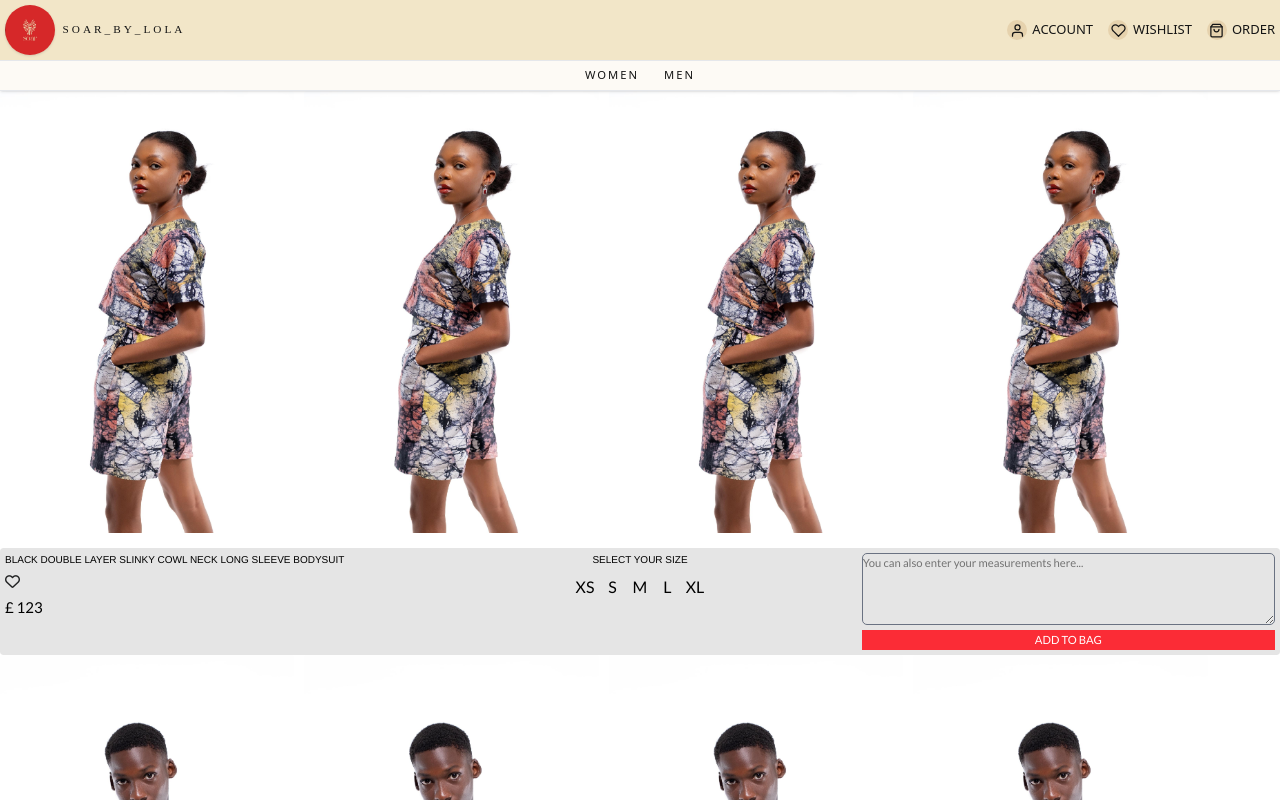
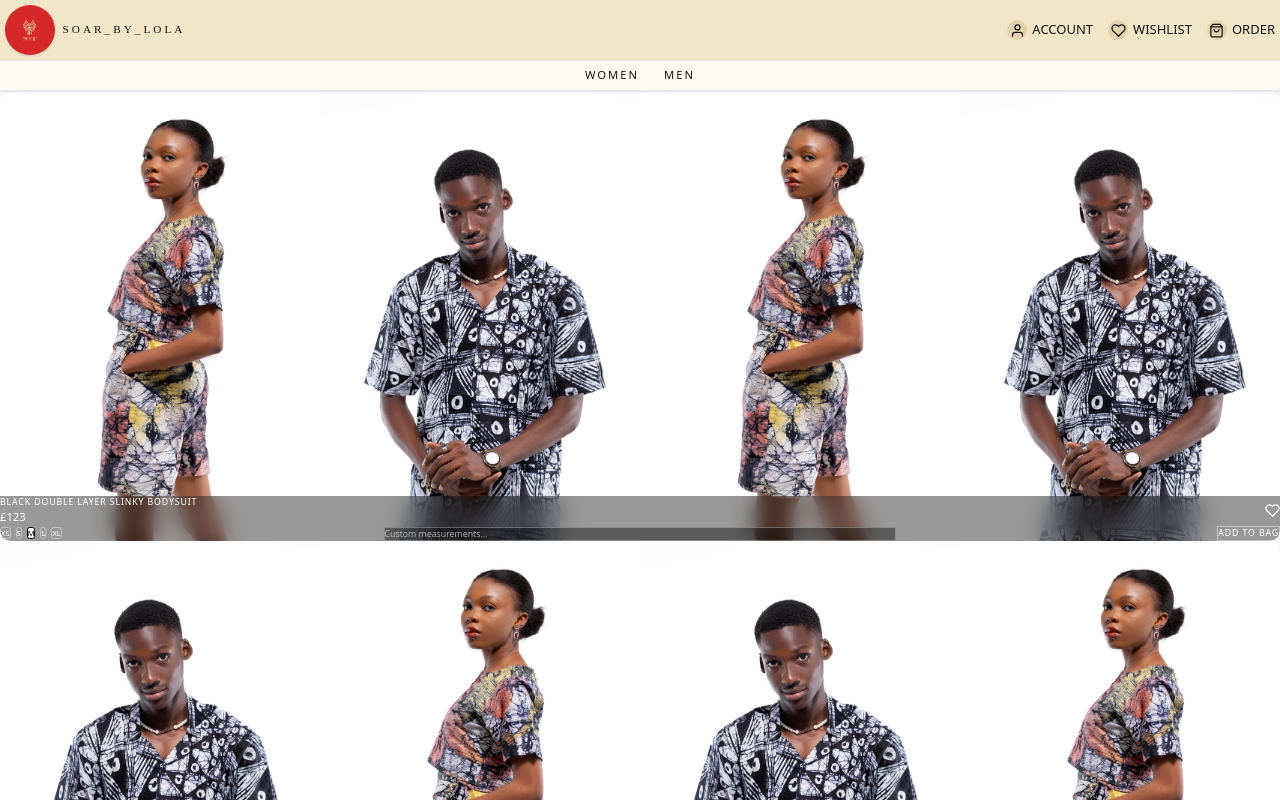
Before and after one commit to olamidefrancis/SoarByLola, a React (Vite) app: page /Men in a window 1280 px wide. Shown: the top 800 px of the page. Built offline with nearby package versions, Linux system fonts and the light colour scheme.

Commit message:
Men page layout fix

```diff
--- a/src/Components/Men/Men.jsx
+++ b/src/Components/Men/Men.jsx
@@ -1,207 +1,173 @@
 import "./Men.css";
 import one from "../../assets/Images/md1.jpeg";
 import two from "../../assets/Images/md2.jpeg";
-import { useContext, useState } from "react";
+
+import { useState, useContext } from "react";
 import { StoreContext } from "../../context/StoreContext";
+import { FiHeart } from "react-icons/fi";
 
-const catalog = [
+const products = [
   {
-    Picture: [one, one, one, one],
-    Title: "Black Double Layer Slinky Cowl Neck Long Sleeve Bodysuit",
-    Price: 123
+    Picture: [one, two, one, two],
+    Title: "Black Double Layer Slinky Bodysuit",
+    Price: 123,
   },
   {
-    Picture: [two, two, two, two],
-    Title: "Men wears",
-    Price: 200
+    Picture: [two, one, two, one],
+    Title: "Modern Tailored Menswear",
+    Price: 200,
+  },
+  {
+    Picture: [one, two, one, two],
+    Title: "Minimal Comfort Set",
+    Price: 150,
   },
 ];
 
 const sizes = ["XS", "S", "M", "L", "XL"];
 
 function Men() {
-  const [selectedSizes, setSelectedSizes] = useState({});
-  const [measurements, setMeasurements] = useState({});
-  const { orders, setOrders, likes, setLikes } = useContext(StoreContext);
-  const [likedItems, setLikedItems] = useState({});
+  const { setOrders, setLikes } = useContext(StoreContext);
 
-  // Handle selecting size per item
-  const handleSize = (itemIndex, size) => {
-    setSelectedSizes((prev) => ({
-      ...prev,
-      [itemIndex]: size,
-    }));
+  const [productData, setProductData] = useState(
+    products.map(() => ({
+      size: "M",
+      measurement: "",
+      liked: false,
+    }))
+  );
+
+  const handleSizeChange = (index, size) => {
+    const updated = [...productData];
+    updated[index].size = size;
+    setProductData(updated);
   };
 
-  // Handle measurement per item
-  const handleMeasurement = (itemIndex, value) => {
-    setMeasurements((prev) => ({
-      ...prev,
-      [itemIndex]: value,
-    }));
+  const handleMeasurement = (index, value) => {
+    const updated = [...productData];
+    updated[index].measurement = value;
+    setProductData(updated);
   };
 
-  // Submit order
-  const handleSubmit = (item, itemIndex) => {
-    const selectedSize = selectedSizes[itemIndex];
-    const measurement = measurements[itemIndex] || "";
+  const handleLike = (index, item) => {
+    const updated = [...productData];
+    const isLiked = !updated[index].liked;
+    updated[index].liked = isLiked;
+    setProductData(updated);
 
-    if (!selectedSize && measurement.trim() === "") {
-      alert("Please select a size or enter your measurements.");
-      return;
-    }
-
-    const newOrder = {
-      Picture: item.Picture,
-      size: selectedSize || measurement,
-      Price: item.Price,
-      Title: item.Title
-    };
-
-    setOrders((prev) => [...prev, newOrder]);
-
-    // Reset only this item’s selections
-    setSelectedSizes((prev) => ({ ...prev, [itemIndex]: null }));
-    setMeasurements((prev) => ({ ...prev, [itemIndex]: "" }));
-  };
-
-  // Likes
-const handleLikes = (itemIndex, item) => {
-  const isLiked = !likedItems[itemIndex];
-
-  // 1. update local liked state
-  setLikedItems((prev) => ({
-    ...prev,
-    [itemIndex]: isLiked,
-  }));
-
-  // 2. update global likes separately
-  setLikes((prevLikes) => {
-    if (isLiked) {
-      // ADD like only if it doesn't exist
-      if (!prevLikes.some((like) => like.Title === item.Title)) {
-        return [
-          ...prevLikes,
-          {
-            Picture: item.Picture,
-            size: selectedSizes[itemIndex] || measurements[itemIndex] || "",
-            Title: item.Title,
-            Price: item.Price,
-          },
-        ];
-      }
-      return prevLikes;
-    }
-
-    // REMOVE if unliked
-    return prevLikes.filter((like) => like.Title !== item.Title);
+    setLikes((prev) => {
+      if (isLiked) return [...prev, item];
+      return prev.filter((like) => like.Title !== item.Title);
     });
   };
 
+  const handleAddToBag = (index, item) => {
+    const data = productData[index];
 
+    setOrders((prev) => [
+      ...prev,
+      {
+        ...item,
+        size: data.size,
+        measurement: data.measurement,
+        quantity: 1,
+      },
+    ]);
+  };
 
   return (
-    <div className="h-full flex flex-col overflow-hidden">
-      {catalog.map((item, i) => (
-        <div className="flex flex-col w-full gap-y-6" key={i}>
+    <div className="bg-[#faf8f3] min-h-screen px-4 md:px-16 py-16 space-y-24">
 
-          {/* IMAGES */}
-          <div className="flex w-full overflow-x-auto gap-4 py-2">
-            {item.Picture.map((img, idx) => (
-              <div key={idx} className="flex-shrink-0 w-[45%] sm:w-[30%] md:w-[23%] lg:w-[23%] flex-col">
-                <img src={img} className="w-full h-auto rounded-md object-cover" />
+      {products.map((item, i) => (
+
+        <div key={i} className="flex flex-col gap-8">
+
+          {/* IMAGE STRIP */}
+          <div className="relative w-full rounded-2xl overflow-hidden">
+
+            {/* IMAGE ROW */}
+            <div className="grid grid-cols-4 w-full">
+              {item.Picture.map((img, index) => (
+                <div key={index} className="w-full h-[450px]">
+                  <img
+                    src={img}
+                    alt={item.Title}
+                    className="w-full h-full object-cover"
+                  />
                 </div>
               ))}
             </div>
 
-          {/* PRODUCT CARD */}
-          <div className="pricecon flex flex-col md:flex-row bg-neutral-200 w-full paddy gap-6 rounded-md lato-thin bg-[#f2e6c8]">
+            {/* PREMIUM GLASS PANEL */}
+            <div className="absolute bottom-0 left-0 w-full bg-black/40 backdrop-blur-md text-white px-6 py-5 space-y-4">
 
-            {/* TITLE + LIKE */}
-            <div className="flex flex-col gap-6 md:w-1/3 ">
-              <h1 className="text-sm  uppercase lato-thin">{item.Title}</h1>
-              <i
-                className={`${
-                  likedItems[i]
-                    ? "fa-solid fa-heart fa-2xl text-red-500"
-                    : "fa-regular fa-heart fa-xl text-[#202122]"
-                } cursor-pointer`}
-                onClick={() => handleLikes(i, item)}
-              ></i>
-
-              {/* PRICE */}
-              <div className="price">
-                <h2 className="text-2xl"> {`£ ${item.Price}`}</h2>
-              </div>
+              {/* TOP BAR */}
+              <div className="flex justify-between items-center">
+                <div>
+                  <h2 className="text-sm tracking-widest uppercase font-light">
+                    {item.Title}
+                  </h2>
+                  <p className="text-lg font-light mt-1">
+                    £{item.Price}
+                  </p>
                 </div>
 
-            {/* SIZES */}
-            <div className="sizes flex flex-col gap-4 md:w-1/3 items-center">
-              <h1 className="text-sm text-center lato-thin">SELECT YOUR SIZE</h1>
-              <div className="standardprice flex flex-wrap justify-center gap-3">
-                {sizes.map((size, idx) => (
-                  <h2
-                    key={idx}
-                    onClick={() => handleSize(i, size)}
-                    className={`flex items-center justify-center w-8 h-8 rounded-[10%] text-[16px]
-                      cursor-pointer transition-colors ${
-                        selectedSizes[i] === size
-                          ? "bg-black text-white"
-                          : "hover:bg-white"
+                <FiHeart
+                  onClick={() => handleLike(i, item)}
+                  className={`text-2xl cursor-pointer transition ${
+                    productData[i].liked
+                      ? "text-red-500 fill-red-500 scale-110"
+                      : "text-white"
+                  }`}
+                />
+              </div>
+
+              {/* CONTROLS BAR */}
+              <div className="flex flex-col md:flex-row gap-6 items-start md:items-center justify-between">
+
+                {/* SIZE SELECT */}
+                <div className="flex flex-wrap gap-2">
+                  {sizes.map((size) => (
+                    <button
+                      key={size}
+                      onClick={() => handleSizeChange(i, size)}
+                      className={`px-3 py-1 text-xs border rounded-sm transition ${
+                        productData[i].size === size
+                          ? "bg-white text-black"
+                          : "border-white/40 hover:bg-white hover:text-black"
                       }`}
                     >
                       {size}
-                  </h2>
+                    </button>
                   ))}
                 </div>
+
+                {/* MEASUREMENTS */}
+                <div className="w-full md:w-[40%]">
+                  <input
+                    type="text"
+                    placeholder="Custom measurements..."
+                    value={productData[i].measurement}
+                    onChange={(e) => handleMeasurement(i, e.target.value)}
+                    className="w-full bg-black/40 text-white placeholder-white/60 border border-white/30 p-2 text-sm focus:outline-none focus:border-white"
+                  />
                 </div>
 
-            {/* MEASUREMENT + SUBMIT */}
-            <div className="flex flex-col gap-2 md:w-1/3 padit">
-              <textarea
-                rows={4}
-                value={measurements[i] || ""}
-                onChange={(e) => handleMeasurement(i, e.target.value)}
-                className="lato-thin text-lg border border-gray-500  rounded-lg p-3 focus:outline-none focus:border-black focus:ring-1 "
-                placeholder="You can also enter your measurements here..."
-              />
+                {/* ADD TO BAG */}
+                <button
+                  onClick={() => handleAddToBag(i, item)}
+                  className="px-6 py-2 text-sm uppercase tracking-widest border border-white/40 hover:bg-white hover:text-black transition"
+                >
+                  Add to Bag
+                </button>
 
-              <button
-                className="submit bg-red-500 text-white py-2 text-lg lato-thin h-[20px]"
-                onClick={() => handleSubmit(item, i)}
-              >
-                ADD TO BAG
-              </button>
               </div>
             </div>
-        </div>
-      ))}
-
-      {/* ORDERS */}
-      {/* {orders.length > 0 && (
-        <div className="flex flex-col gap-4 bg-white p-4 rounded-lg shadow">
-          <h2 className="text-lg font-semibold">Your Orders</h2>
-
-          {orders.map((orders, index) => (
-            <div key={index} className="flex flex-col gap-2 border p-3 rounded-md">
-              <div className="flex gap-3 overflow-x-auto">
-
-                  <img  src={orders.Picture[index]} className="w-24 h-24 object-cover rounded" />
-
-              </div>
-              <div className="sizename flex gap-x-2">
-
-                  <p className="text-sm text-gray-700">
-                    <strong>Size/Measurement:</strong> {orders.size}
-                  </p>
-                  <h2 className="text-2xl"> {`$ ${orders.Price}`}</h2>
 
           </div>
         </div>
       ))}
     </div>
-      )} */}
-    </div>
   );
 }
 
--- a/src/Components/Wishlist/Wishlist.jsx
+++ b/src/Components/Wishlist/Wishlist.jsx
@@ -115,7 +115,7 @@ function Wishlist() {
               </div>
 
               {/* CONTENT */}
-              <div className="flex-1 flex flex-col justify-between padwish">
+              <div className="flex-1  bg-red-500 flex flex-col justify-between padwish">
 
                 {/* TITLE + REMOVE */}
                 <div className="flex justify-between items-start padwishlistright">
```
Lines whose indentation alone changed are shown as unchanged.
